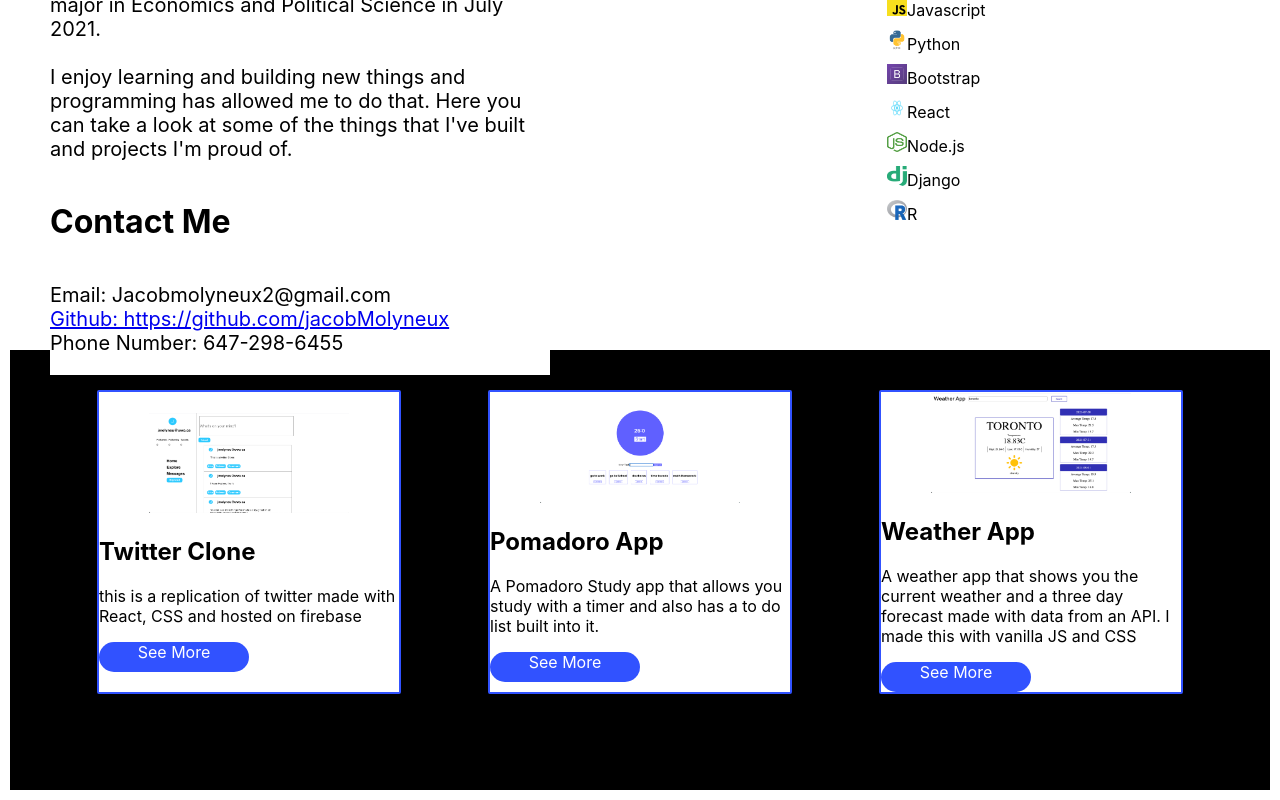
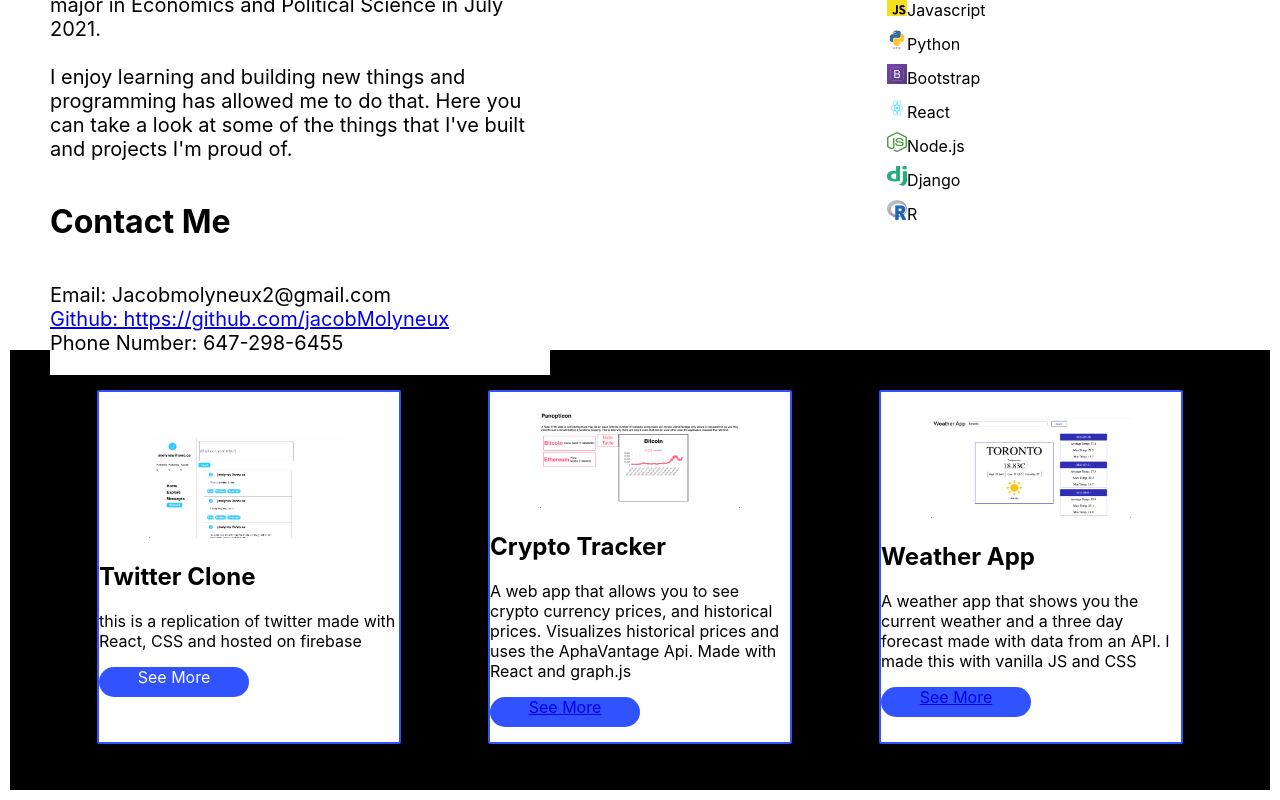
Before and after one commit to jacobMolyneux/portfolio-site, a React (Create React App) app: page / in a window 1280 px wide. Shown: the part 852-1652 px from the top of the page. Built offline with nearby package versions, Linux system fonts and the light colour scheme.

Commit message:
updated projects

```diff
--- a/src/components/home.js
+++ b/src/components/home.js
@@ -11,7 +11,7 @@ import pythonLogo from "./images/languages/pythonLogo.png";
 import reactLogo from "./images/languages/ReactLogo.png";
 import rLogo from "./images/languages/RLogo.png";
 import weatherAppPhoto from "./images/projectImages/weatherApp.png";
-import PomadoroAppPhoto from "./images/projectImages/PomadoroApp.png";
+import cryptoTracker from "./images/projectImages/cryptotracker.png";
 import twitterClonePhoto from "./images/projectImages/TwitterClone.png";
 
 export default class HomePage extends React.Component {
@@ -139,14 +139,16 @@ export default class HomePage extends React.Component {
           />
           <ProjectCard
             className="projectCard"
-            projectName="Pomadoro App"
-            image={PomadoroAppPhoto}
-            description="A Pomadoro Study app that allows you study with a timer and also has a to do list built into it."
+            projectName="Crypto Tracker"
+            image={cryptoTracker}
+            link="jacobmolyneux.github.io/cryptosite/index"
+            description="A web app that allows you to see crypto currency prices, and historical prices. Visualizes historical prices and uses the AphaVantage Api. Made with React and graph.js"
           />
           <ProjectCard
             className="projectCard"
             projectName="Weather App"
             image={weatherAppPhoto}
+            link="https://hardcore-curran-9c5bc2.netlify.app"
             description="A weather app that shows you the current weather and a three day forecast made with data from an API. I made this with vanilla JS and CSS"
           />
         </div>
--- a/src/components/projectPage.js
+++ b/src/components/projectPage.js
@@ -4,6 +4,7 @@ import weatherAppPhoto from "./images/projectImages/weatherApp.png";
 import PomadoroAppPhoto from "./images/projectImages/PomadoroApp.png";
 import twitterClonePhoto from "./images/projectImages/TwitterClone.png";
 import ticTacToePhoto from "./images/projectImages/tictactoe.png";
+import cryptoTracker from "./images/projectImages/cryptotracker.png";
 import "./stylesheets/projectspage.css";
 
 const ProjectsPage = () => {
@@ -42,8 +43,9 @@ const ProjectsPage = () => {
         <ProjectCard
           className="projectCard"
           projectName="Crypto Store"
-          image=""
-          description="This is an example of a store where it searches different crypto currenct sites for the prices of coins and allows users find the best possible price. I made this with React and CSS"
+          image={cryptoTracker}
+          link="jacobmolyneux.github.io/cryptosite/index"
+          description="This is an example of a store where it searches different crypto currenct sites for the prices of coins and allows users find the best possible price. I made this with React, Graph.js and CSS"
         />
       </div>
     </div>
--- a/src/components/stylesheets/projectcard.css
+++ b/src/components/stylesheets/projectcard.css
@@ -3,12 +3,13 @@
   flex-direction: column;
   border-radius: 2px;
   width: 300px;
-  height: 300px;
+  height: 350px;
   background: white;
   margin: 20px;
   border: 2px solid #3152ff;
   align-items: center;
   justify-content: center;
+  text-align: center;
 }
 
 #gihubLink {
```
Also changed, not shown: src/components/images/projectImages/cryptotracker.png (added).
